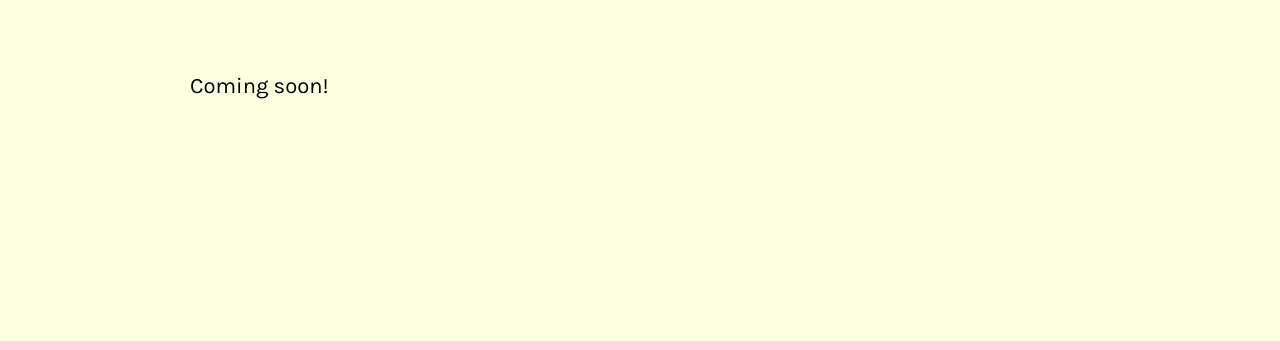
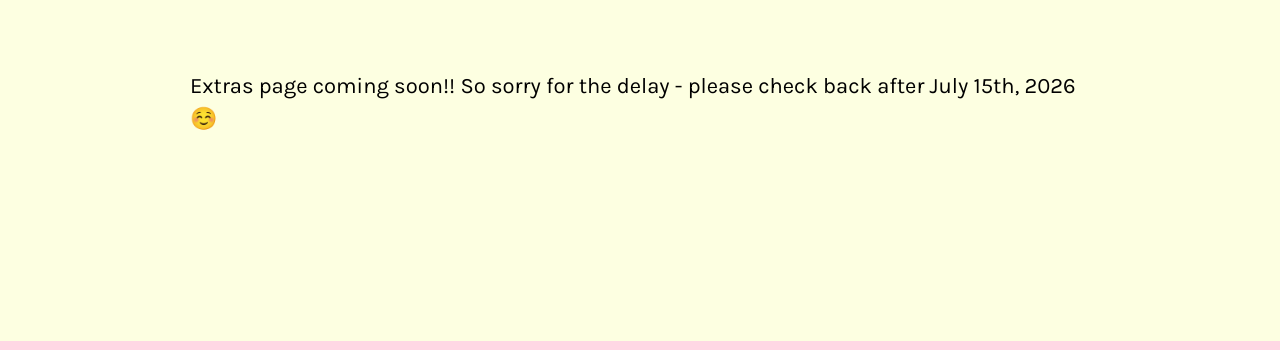
Before and after one commit to vrk/pouchmagazine.com, an Eleventy site: page pouch-03/extras.md in a window 1280 px wide. Shown: the part 245-595 px from the top of the page. Built offline with nearby package versions, Linux system fonts and the light colour scheme; Eleventy itself is replaced by a stand-in of ours; files that its build step writes are made by us from their sources; a web font is replaced by a local one.

Commit message:
add ETA for extras page

```diff
--- a/pouch-03/extras.md
+++ b/pouch-03/extras.md
@@ -6,4 +6,4 @@ stylesheet: /css/about.css
 
 ## Pouch Issue #3
 
-Coming soon!
+Extras page coming soon!! So sorry for the delay - please check back after July 15th, 2026 ☺️
```
